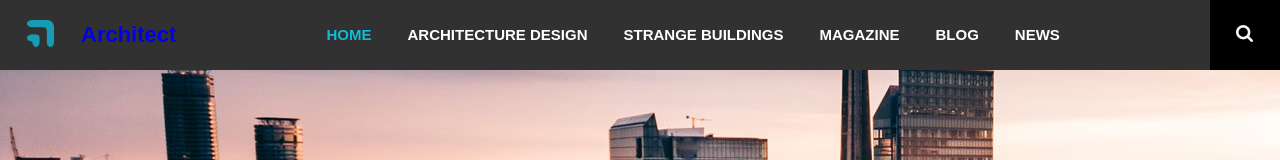
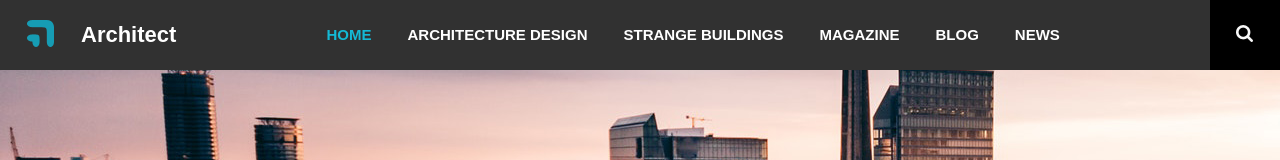
Before and after one commit to dmitrysoverchenko/Step_Project_number_1_Ham, a plain HTML site: page homework_4/index.html in a window 1280 px wide. Shown: the top 160 px of the page. Drawn offline with Linux system fonts and the light colour scheme.

Commit message:
logo link was blue and fixed now

```diff
--- a/homework_4/css/style.css
+++ b/homework_4/css/style.css
@@ -18,7 +18,7 @@ body {
   margin: 22px 27px;
 }
 
-.logo-text {
+.logo-text a {
   color: #fff;
   font-weight: bold;
   font-size: 22px;
```
